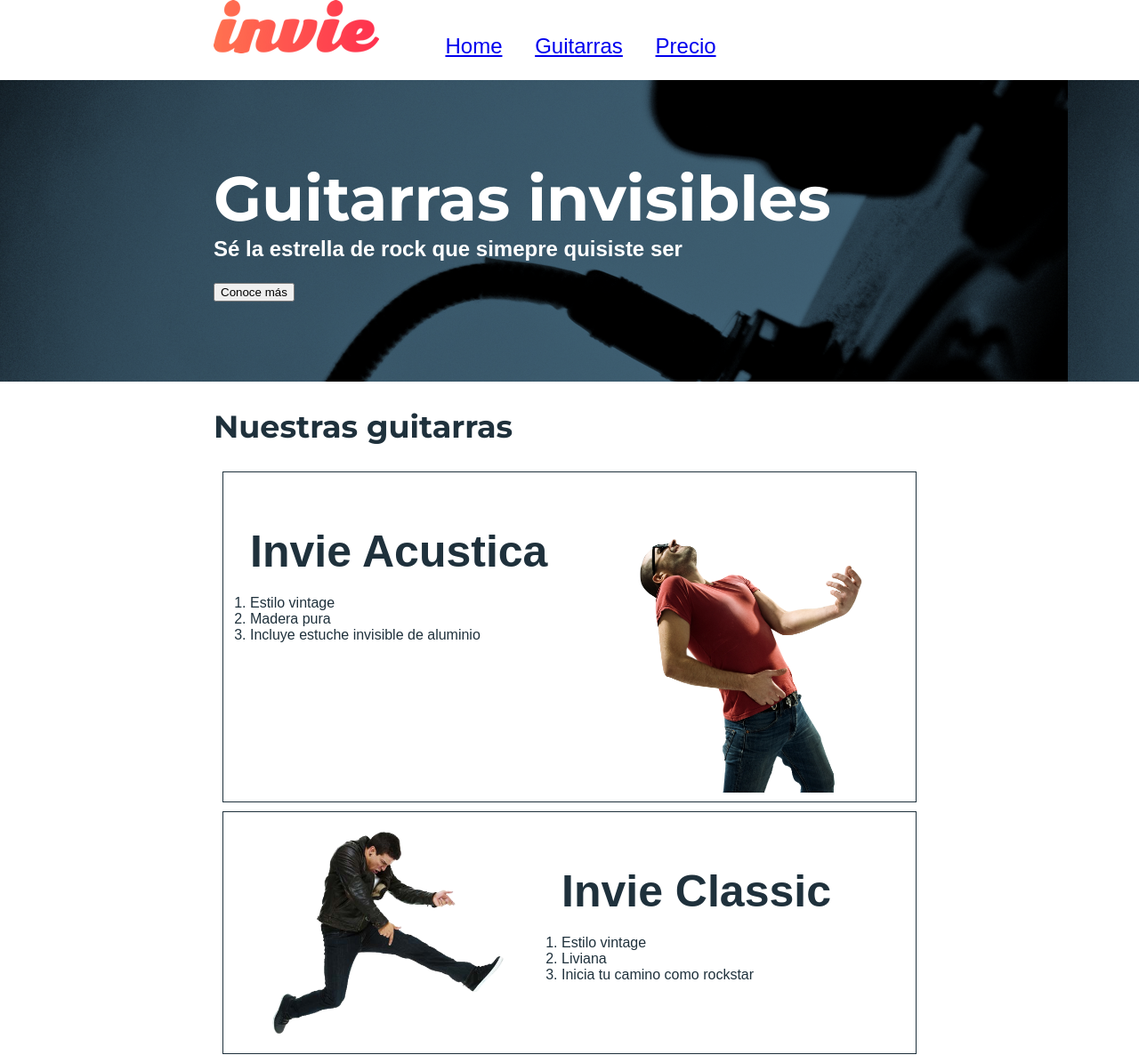
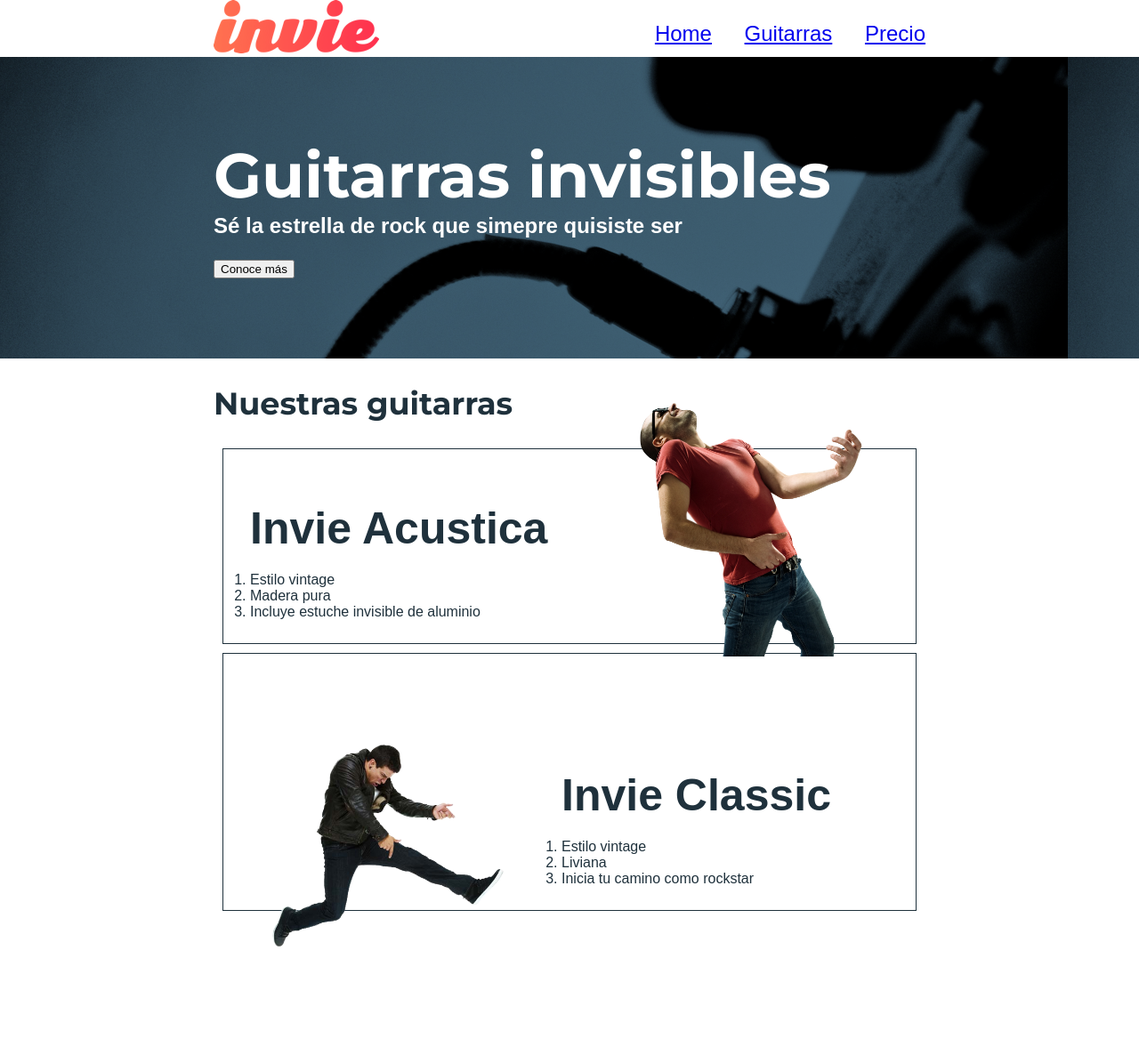
Before and after one commit to JulianOmar/invie, a plain HTML site: page index.html in a window 1280 px wide. Shown: the whole page at 89% size. After the commit the page ends 1076 px from the top, so only its background shows below. Drawn offline with Linux system fonts and the light colour scheme; a web font is replaced by a local one.

Commit message:
Correccion de positions

```diff
--- a/css/invie.css
+++ b/css/invie.css
@@ -53,6 +53,8 @@ body{
 .menu{
   font-size: 24px;
   display: inline-block;
+  position: absolute;
+  right: 0;
 }
 .menu li{
   display: inline-block;
@@ -73,7 +75,7 @@ body{
 .guitarra{
   margin: 10px;
   padding: 10px;
-  overflow: hidden;
+  /* overflow: hidden; */
   border: 1px solid #1F313C;
 }
 .guitarra ol{
@@ -81,9 +83,13 @@ body{
 }
 .derecha{
   float:right;
+  position: relative;
+  top: -127px;
 }
 .izquierda{
   float:left;
+  position: relative;
+  top: 80px;
 }
 
 .contenedor-guitarra-a{
@@ -93,3 +99,8 @@ body{
 .contenedor-guitarra-b{
   margin-left: 370px;
 }
+
+
+.header{
+  position: relative;
+}
```
